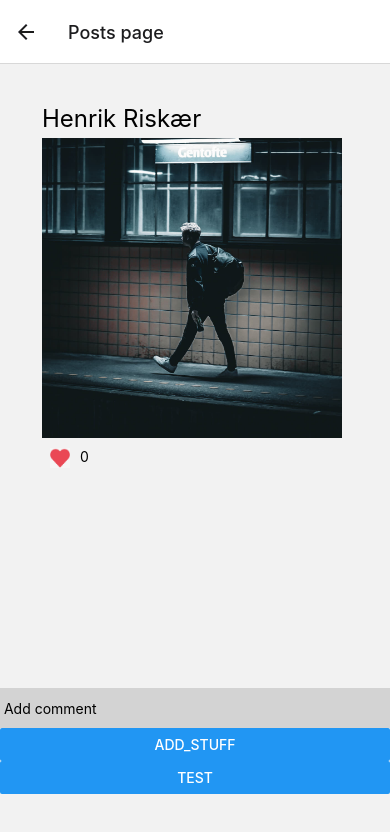
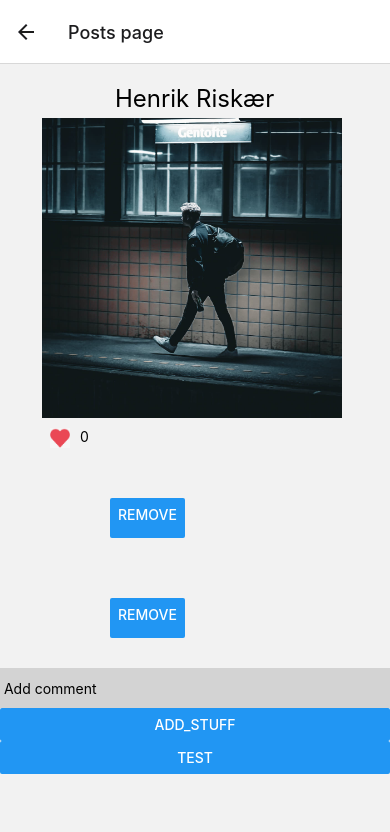
Before and after one commit to Byttemos/PMA_assignment3, a React Native app: screen /Posts in a window 390 px wide. Shown: the top 832 px of the page. Built offline with nearby package versions, Linux system fonts and the light colour scheme.

Commit message:
Change to flatlist

```diff
--- a/screens/PostsScreen.js
+++ b/screens/PostsScreen.js
@@ -1,4 +1,4 @@
-import { View, Text, Image, Button, TouchableOpacity, TextInput, ScrollView } from 'react-native'
+import { View, Text, Image, Button, TouchableOpacity, TextInput, ScrollView, FlatList } from 'react-native'
 import styles from "../StyleSheet";
 import Comment from "../components/Comment";
 import React, {useState} from "react";
@@ -58,7 +58,7 @@ export default function PostsScreen({ navigation }) {
         <View style={styles.base}>
 
             <View>
-                <Text style={{ marginLeft: 42, marginTop: 40, fontSize: 24 }}>
+                <Text style={{ marginLeft: 42, marginTop: 20, fontSize: 24, marginLeft: 115}}>
                     Henrik Riskær
                 </Text>
                 <Image
@@ -78,13 +78,15 @@ export default function PostsScreen({ navigation }) {
                 </TouchableOpacity>
             </View>
 
-            <ScrollView style={{height: 200}}
+            <FlatList
+                style={{height: 200}}
+
                 data={get_comments}
 
                 renderItem={({ item }) => make_comment(item)}
 
                 keyExtractor={item => item.comment_id}
-                />
+            />
 
 
             <View style={styles.inputField}>
```
